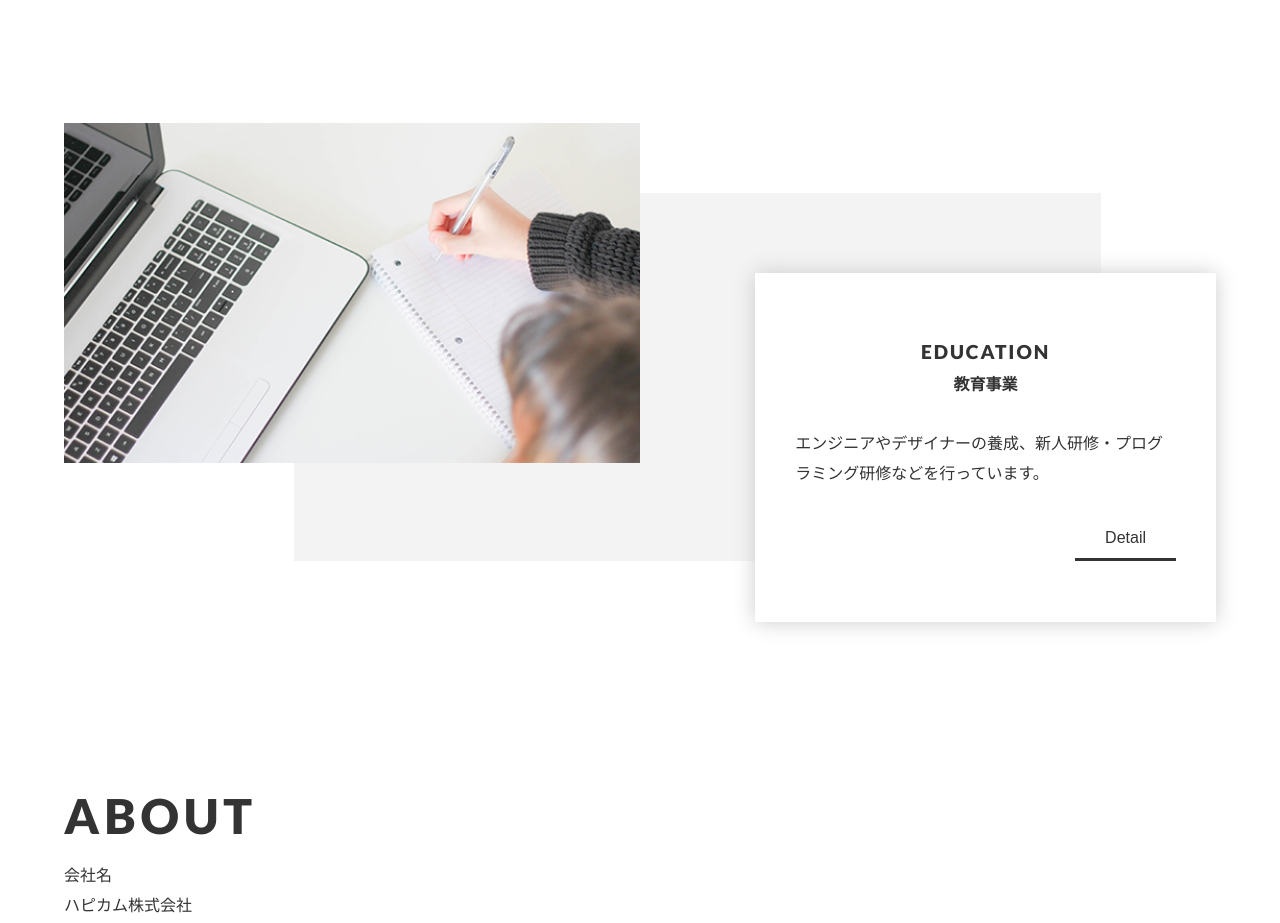
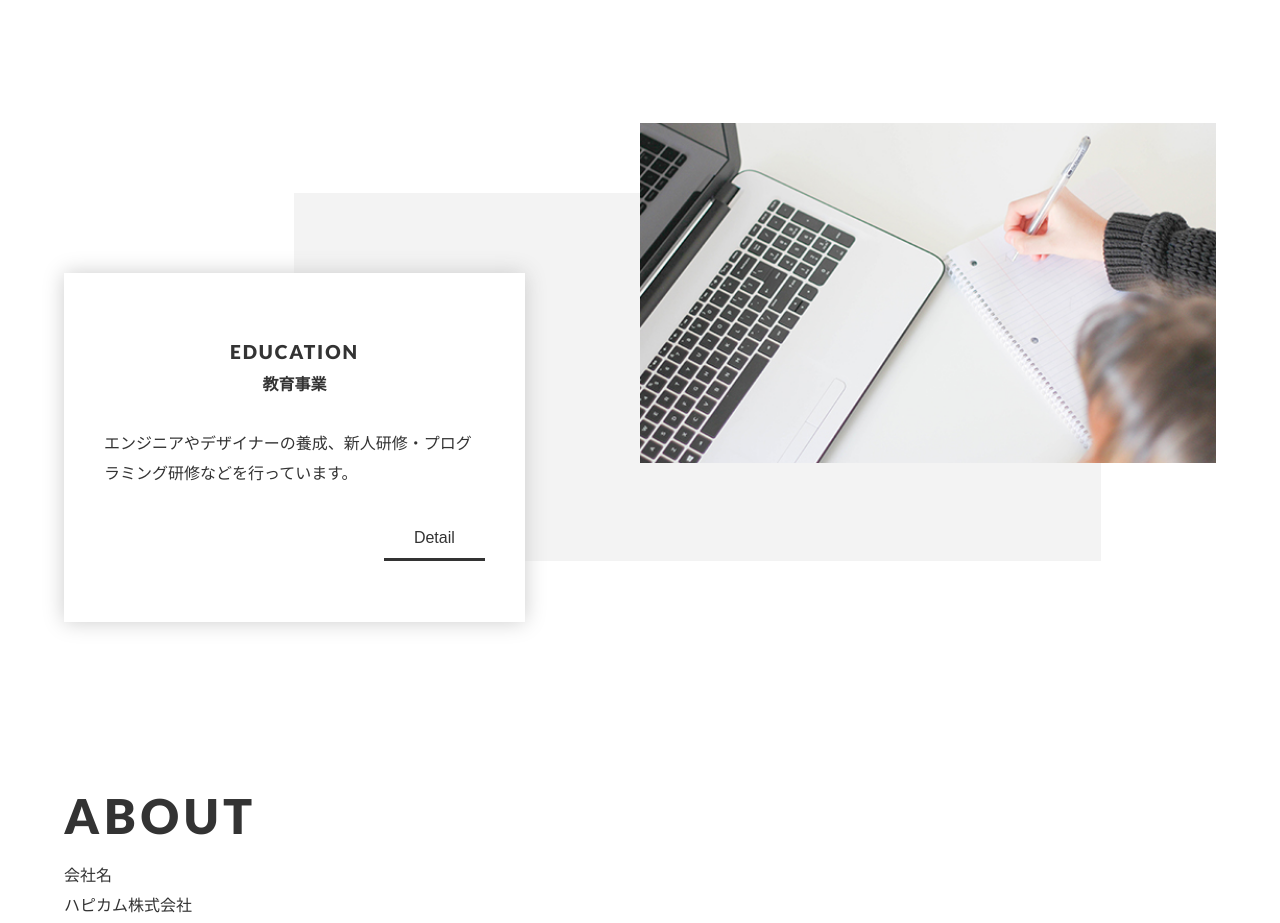
Before and after one commit to h-satoh5416/coding-practice, a plain HTML site: page index.html in a window 1280 px wide. Shown: the part 2980-3903 px from the top of the page. Drawn offline with Linux system fonts and the light colour scheme.

Commit message:
fix: serviceセクションの配置を修正

```diff
--- a/css/layout.css
+++ b/css/layout.css
@@ -213,7 +213,7 @@ h2 {
     position: relative;
 }
 
-#service .service-area:nth-child(2) {
+#service .service-area:nth-child(2n) {
     flex-direction: row-reverse;
 }
 
```
